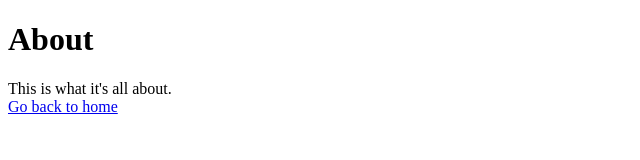
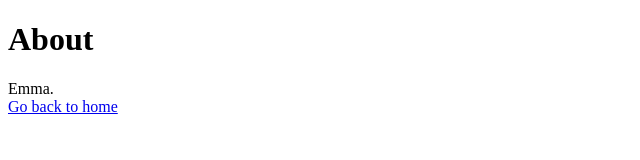
Before and after one commit to DaFuzzyOgre/Assignment1, a website: page views/about.html in a window 1280 px wide. Shown: the whole page, without its empty margins (0-640 px from the left). Drawn offline with Linux system fonts and the light colour scheme.

Commit message:
first commit

```diff
--- a/views/about.html
+++ b/views/about.html
@@ -7,7 +7,7 @@
 
 <body>
   <h1>About</h1>
-  <p>This is what it's all about.<br /><a href='/'>Go back to home</a></p>
+  <p>Emma.<br /><a href='/'>Go back to home</a></p>
 </body>
 
 </html>
```
